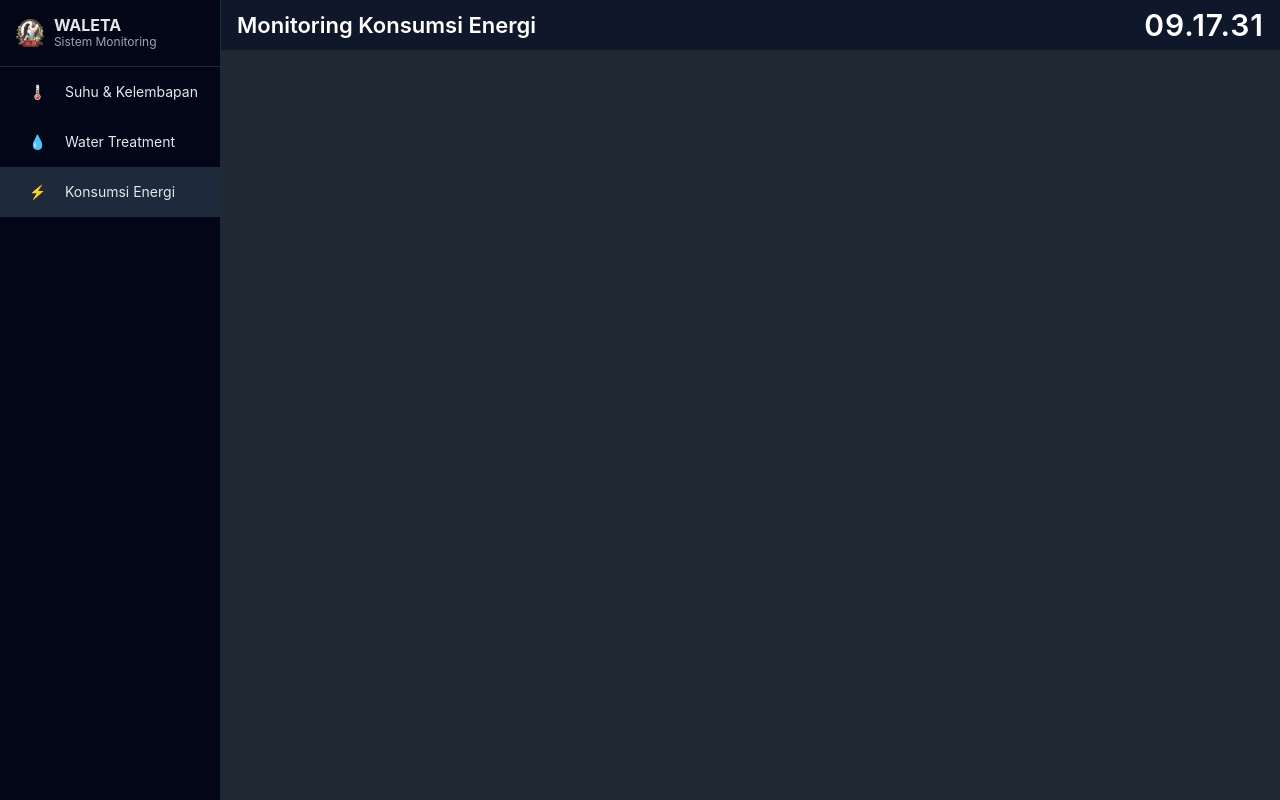
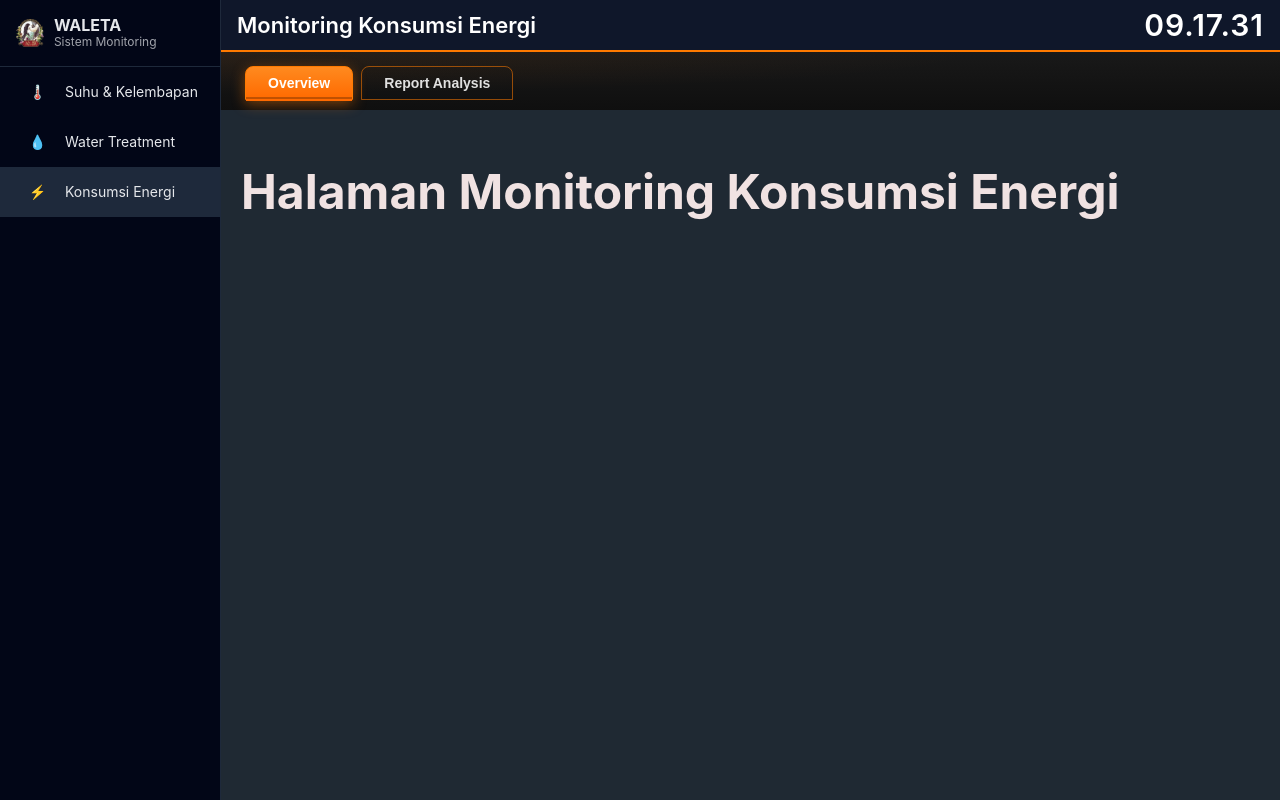
Before and after one commit to wendaberutu/Sistem-Monitoring-Suhu-Ruangan-, a React (Create React App) app: page /energy in a window 1280 px wide. Built offline with nearby package versions, Linux system fonts and the light colour scheme.

Commit message:
membuat draf halaman untuk water dan energy

```diff
--- a/src/App.js
+++ b/src/App.js
@@ -1,6 +1,8 @@
 import { BrowserRouter, Routes, Route, Navigate } from "react-router-dom";
 import AppLayout from "./layout/AppLayout";
 import RoomMonitoring from "./pages/RoomMonitoring";
+import WaterMonitoring from "./pages/WaterMonitoring";
+import EnergyMonitoring from "./pages/EnergyMonitoring";
 
 export default function App() {
   return (
@@ -9,6 +11,8 @@ export default function App() {
         <Routes>
           <Route path="/" element={<Navigate to="/rooms" replace />} />
           <Route path="/rooms" element={<RoomMonitoring />} />
+          <Route path="/water" element={<WaterMonitoring />} />
+          <Route path="/energy" element={<EnergyMonitoring />} />
         </Routes>
       </AppLayout>
     </BrowserRouter>
--- /dev/null
+++ b/src/components/energy.css
@@ -0,0 +1,67 @@
+/* =========================
+   ENERGY HEADER (DASHBOARD)
+   ========================= */
+
+.energy-header {
+  background: radial-gradient(
+      120% 120% at 0% 0%,
+      rgba(255, 120, 0, 0.08),
+      transparent 60%
+    ),
+    linear-gradient(180deg, #191919, #0f0f0f);
+  border-top: 2px solid #ff7a00;
+  padding: 14px 24px 10px;
+}
+
+/* container agar tab terlihat "menempel" */
+.energy-header-inner {
+  display: flex;
+  align-items: flex-end;
+}
+
+/* tabs row */
+.energy-tabs {
+  display: flex;
+  gap: 8px;
+}
+
+/* default tab (inactive) */
+.energy-tab {
+  background: transparent;
+  border: 1px solid rgba(255, 122, 0, 0.55);
+  color: #e0e0e0;
+  padding: 8px 22px;
+  font-size: 14px;
+  font-weight: 600;
+  border-radius: 8px 8px 0 0;
+  cursor: pointer;
+  transition: all 0.2s ease;
+  position: relative;
+}
+
+/* inactive hover */
+.energy-tab:hover {
+  border-color: #ff7a00;
+  color: #ffffff;
+}
+
+/* active tab */
+.energy-tab.active {
+  background: linear-gradient(180deg, #ff8a1f, #ff6a00);
+  border-color: #ff7a00;
+  color: #ffffff;
+  box-shadow:
+    0 4px 14px rgba(255, 122, 0, 0.45),
+    inset 0 -2px 0 rgba(0, 0, 0, 0.25);
+}
+
+/* active tab bottom cut (nyatu ke konten) */
+.energy-tab.active::after {
+  content: "";
+  position: absolute;
+  left: 0;
+  right: 0;
+  bottom: -2px;
+  height: 2px;
+  background: #ff6a00;
+}
--- /dev/null
+++ b/src/components/headerEnergy.jsx
@@ -0,0 +1,28 @@
+import { useState } from "react";
+import "./energy.css";
+
+export default function EnergyHeader() {
+  const [active, setActive] = useState("overview");
+
+  return (
+    <div className="energy-header">
+      <div className="energy-header-inner">
+        <div className="energy-tabs">
+          <button
+            className={`energy-tab ${active === "overview" ? "active" : ""}`}
+            onClick={() => setActive("overview")}
+          >
+            Overview
+          </button>
+
+          <button
+            className={`energy-tab ${active === "report" ? "active" : ""}`}
+            onClick={() => setActive("report")}
+          >
+            Report Analysis
+          </button>
+        </div>
+      </div>
+    </div>
+  );
+}
--- /dev/null
+++ b/src/pages/EnergyMonitoring.jsx
@@ -0,0 +1,17 @@
+import Header from "../components/headerEnergy";
+
+export default function EnergyMonitoring() {
+    return (
+        <>
+            <Header />
+            <div className="energy-monitoring"
+                style={{
+                    padding: 20,
+                    fontSize: 24,
+                    color: "#f0e2e2",
+                }}>
+                <h1>Halaman Monitoring Konsumsi Energi</h1>
+            </div>
+        </>
+    );
+}
--- /dev/null
+++ b/src/pages/WaterMonitoring.jsx
@@ -0,0 +1,14 @@
+import "../App.css";
+
+export default function WaterMonitoring() {
+    return (
+        <div className="water-monitoring"
+            style={{
+                padding: 20,
+                fontSize: 24,
+                color: "#f0e2e2",
+            }}>
+            <h1>Halaman Monitoring Water Treatment</h1>
+        </div>
+    );
+}
```
